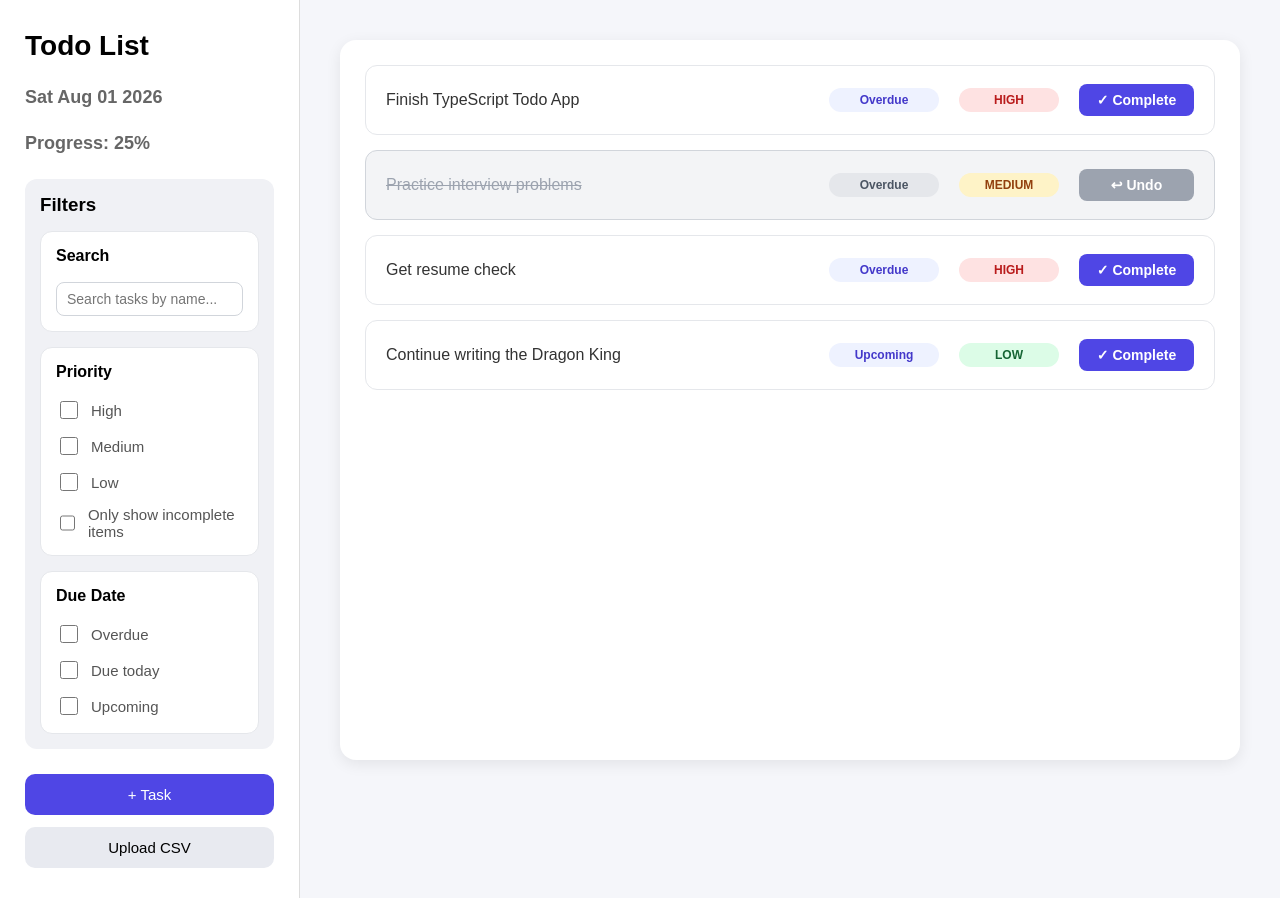
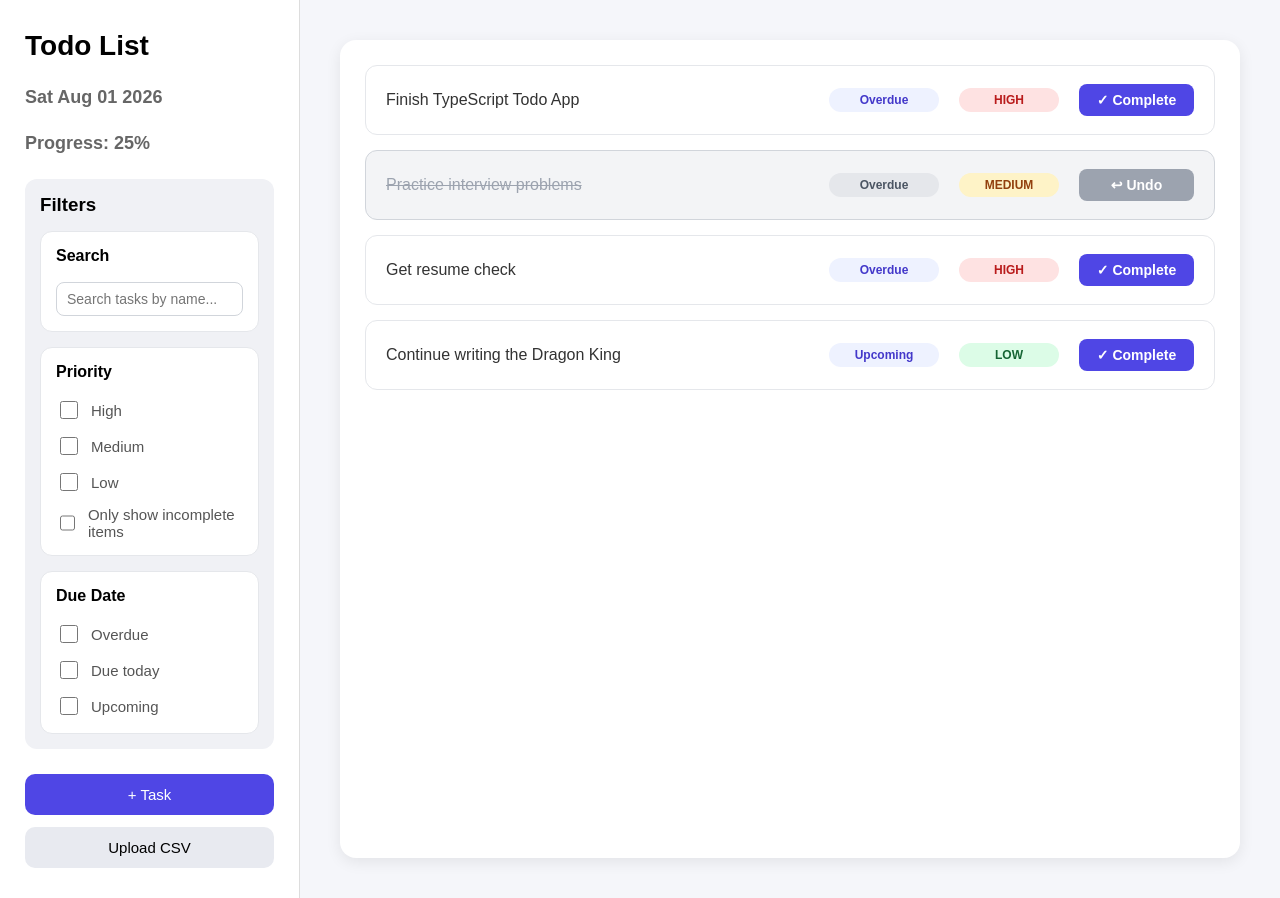
Before and after one commit to AudreyBurrell/todo-typescript, a React (Vite) app: page / in a window 1280 px wide. Built offline with nearby package versions, Linux system fonts and the light colour scheme.

Commit message:
Making the right side area longer

```diff
--- a/src/styles/App.css
+++ b/src/styles/App.css
@@ -214,21 +214,20 @@ body {
 .rightSideBar {
     flex: 1;
     padding: 40px;
+
+    display: flex;
+    flex-direction: column;
 }
 
-
 .toDoListArea {
-    min-height: calc(100vh - 80px);
+    flex: 1;
 
     background-color: white;
-
     border-radius: 16px;
-
     padding: 25px;
 
     box-shadow: 0 4px 15px rgba(0,0,0,0.08);
 }
-
 .taskList {
     list-style: none;
     padding: 0;
```
